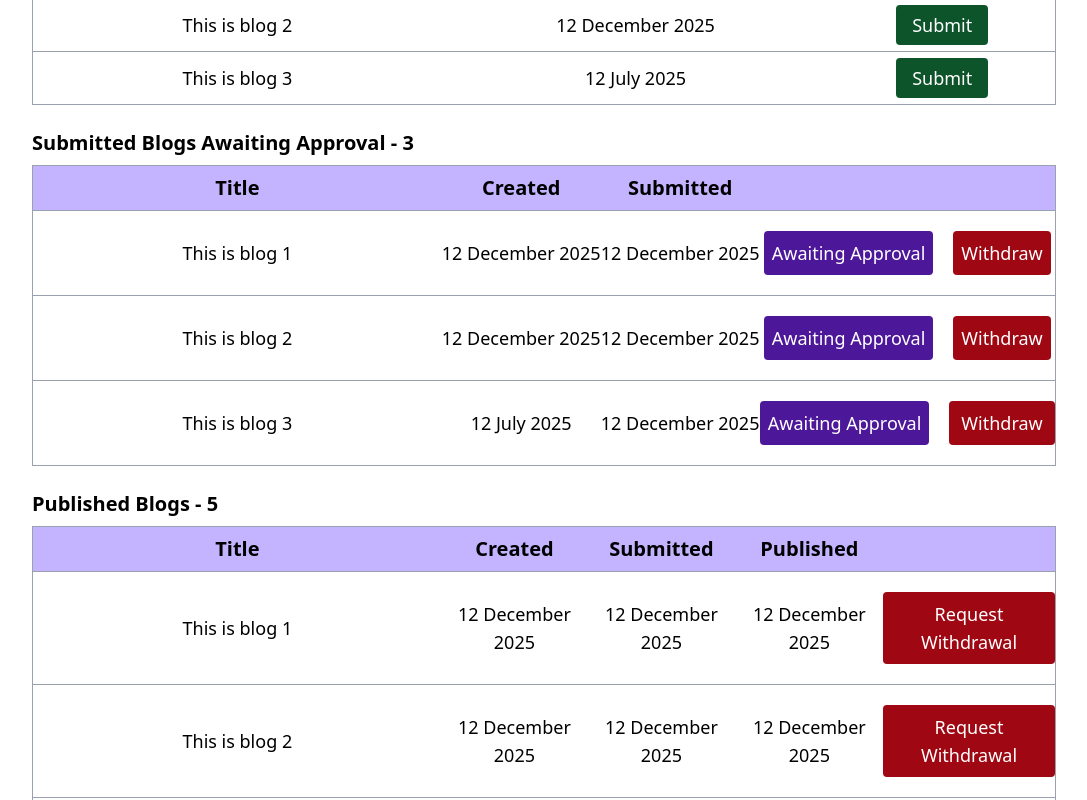
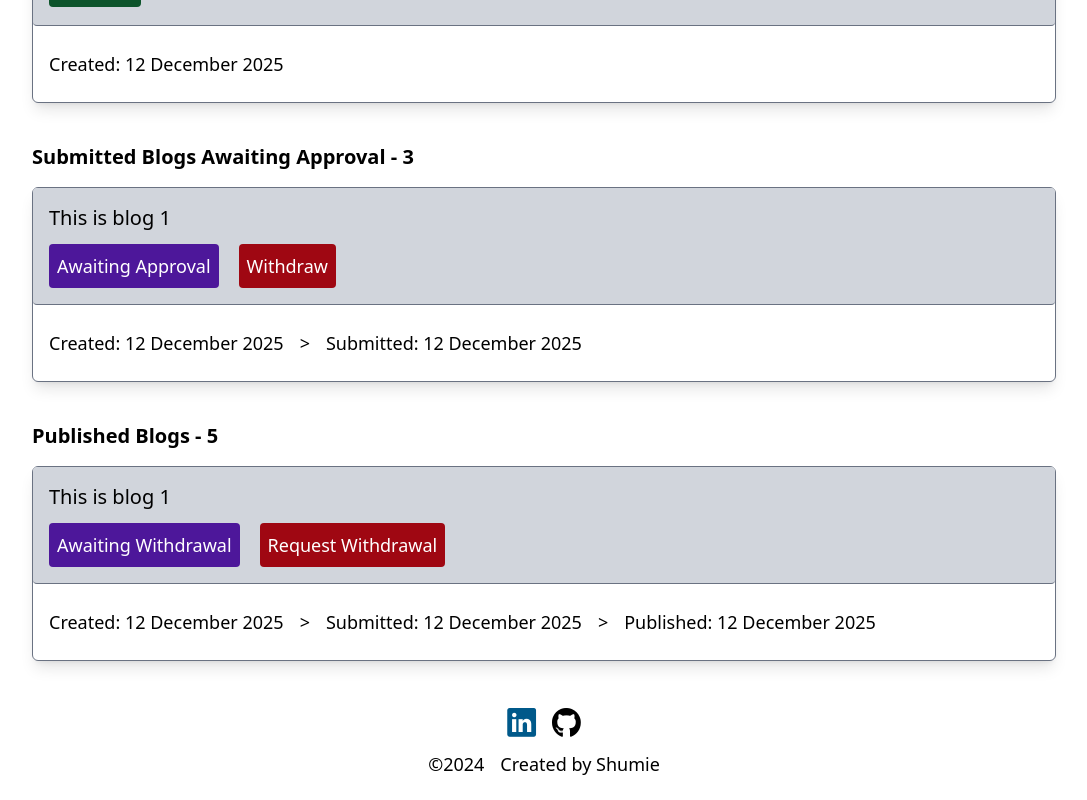
Before and after one commit to Shumieb/BlogSiteVue, a Vue app: page /author-dashboard/1 in a window 1280 px wide. Shown: the part 640-1440 px from the top of the page, without its empty margins (96-1183 px from the left). Built offline with nearby package versions, Linux system fonts and the light colour scheme.

Commit message:
finished author dashboard styling

```diff
--- a/src/Pages/AuthorDashboard.vue
+++ b/src/Pages/AuthorDashboard.vue
@@ -1,23 +1,29 @@
 <script setup lang="ts">
-    import AuthorTableComponent from '../components/AuthorTableComponent.vue';
     import UserInfoComponent from '../components/UserInfoComponent.vue';
+    import AuthorBlogsCard from '../components/AuthorBlogsCard.vue';
 
 </script>
 
 <template>
     <UserInfoComponent/>
 
-    <section class="w-[80%] mx-auto mt-8">
+    <section class="w-[80%] mx-auto mt-8 mb-10">
         <p class="text-xl font-bold">Blogs To Submit - 2</p>
-        <AuthorTableComponent v-bind:submit="true"/>
+        <div class="mt-4">
+            <AuthorBlogsCard v-bind:submit="true"/>
+        </div>
     </section>
-    <section class="w-[80%] mx-auto">
+    <section class="w-[80%] mx-auto mt-8 mb-10">
         <p class="text-xl font-bold">Submitted Blogs Awaiting Approval - 3</p>
-         <AuthorTableComponent v-bind:approval="true"/>
+        <div class="mt-4">
+            <AuthorBlogsCard v-bind:approval="true"/>
+        </div>
     </section>
-    <section class="w-[80%] mx-auto">
+    <section class="w-[80%] mx-auto mt-8 mb-10">
         <p class="text-xl font-bold">Published Blogs - 5</p>
-        <AuthorTableComponent v-bind:published="true"/>
+        <div class="mt-4">
+            <AuthorBlogsCard v-bind:published="true"/>
+        </div>
     </section>
 </template>
 
--- a/src/Pages/UserDashboard.vue
+++ b/src/Pages/UserDashboard.vue
@@ -1,6 +1,7 @@
 <script setup lang="ts">
     import BlogVComponent from '../components/BlogVComponent.vue';
     import UserInfoComponent from '../components/UserInfoComponent.vue';
+    import NewsLetterSignUpComponent from '../components/NewsLetterSignUpComponent.vue';
 
     const HandleBlogLoad = () =>{
         console.log("load more blogs")
@@ -19,13 +20,15 @@
             <BlogVComponent/>
             <BlogVComponent/>
         </div>
-        <section class="mt-4 mb-8 text-center">
+        <section class="mt-10 mb-3 text-center">
         <button
             @click="HandleBlogLoad"
             class="bg-gray-950 text-white text-lg px-6 py-2 rounded border-2 border-gray-950 hover:bg-gray-800 cursor-pointer w-[25%]"
         >Load More</button>
     </section>
     </section>
+
+    <NewsLetterSignUpComponent/>
 </template>
 
 <style scoped>
--- /dev/null
+++ b/src/components/AuthorBlogsCard.vue
@@ -0,0 +1,52 @@
+<script setup lang="ts">
+    defineProps<{
+        submit?:boolean,
+        approval?:boolean,
+        published?:boolean
+    }>()
+</script>
+
+<template>
+    <section
+        class="border-1 border-gray-500 rounded-md shadow-lg"
+    >
+        <div class="rounded items-center border-b-1 py-1 bg-gray-300 border-gray-500 px-4">
+            <p class="text-xl mt-3">This is blog 1</p>
+            <div class="text-lg py-1">
+                <div v-if=submit class="my-4">
+                    <router-link
+                        to="/edit-blogs/1"
+                        class="bg-green-900 text-white py-2 px-4 my-2 rounded-sm"
+                    >Submit</router-link>
+                </div>
+                <div v-if=approval class="flex justify-start items-center gap-5 py-0 my-0">
+                    <p class="my-0 bg-violet-900 text-white py-2 px-2 rounded-sm"
+                    >Awaiting Approval</p>
+                    <router-link
+                        to="/edit-blogs/1"
+                        class="bg-red-800 text-white py-2 px-2 my-2 rounded-sm"
+                    >Withdraw</router-link>
+                </div>
+                <div v-if=published class="flex justify-start items-center gap-5 py-0 my-0">
+                    <p class="my-0 bg-violet-900 text-white py-2 px-2 rounded-sm"
+                    >Awaiting Withdrawal</p>
+                    <router-link
+                        to="/edit-blogs/1"
+                        class="bg-red-800 text-white py-2 px-2 my-2 rounded-sm"
+                    >Request Withdrawal</router-link>
+                </div>
+            </div>
+        </div>
+        <div class="px-4 py-6 flex items-center gap-4">
+            <p class="text-lg">Created: 12 December 2025</p>
+            <p v-if="submit==false" class="text-lg">></p>
+            <p v-if="submit==false" class="text-lg">Submitted: 12 December 2025</p>
+            <p v-if="published" class="text-lg">></p>
+            <p v-if=published class="text-lg">Published: 12 December 2025</p>
+        </div>
+
+    </section>
+
+</template>
+
+<style lang="css" scoped></style>
--- a/src/components/AuthorTableComponent.vue
+++ /dev/null
@@ -1,144 +0,0 @@
-<script setup lang="ts">
-    defineProps<{
-        submit?:boolean,
-        approval?:boolean,
-        published?:boolean
-    }>()
-</script>
-
-<template>
-    <table class="border-gray-400 w-[100%] mt-2 mb-6 table-auto">
-        <thead class="bg-violet-300 ">
-            <tr class="border border-gray-400">
-                <th class="text-xl w-[40%] py-2">Title</th>
-                <th class="text-xl py-2">Created</th>
-                <th
-                    v-if="submit==false"
-                    class=" text-xl py-2"
-                >Submitted</th>
-                <th
-                    class="text-xl py-2"
-                    v-if="published"
-                >Published</th>
-                <th class=" text-xl py-2"></th>
-            </tr>
-        </thead>
-        <tbody>
-            <tr class="text-center border border-gray-400">
-                <td class="text-lg">This is blog 1</td>
-                <td class="text-lg">12 December 2025</td>
-                <td
-                    v-if="submit==false"
-                    class="text-lg"
-                >12 December 2025</td>
-                <td
-                    v-if=published
-                    class="text-lg"
-                >12 December 2025</td>
-                <td class="text-lg py-3">
-                     <router-link
-                            to="/edit-blogs/1"
-                             v-if=submit
-                            class="bg-green-900 text-white py-2 px-4 my-2 rounded-sm"
-                        >Submit</router-link>
-                    <div class="flex justify-center items-center gap-5 py-0 my-0">
-                        <p
-                            v-if=approval
-                            class="my-0 bg-violet-900 text-white py-2 px-2 rounded-sm"
-                        >Awaiting Approval</p>
-                        <router-link
-                            to="/edit-blogs/1"
-                            v-if=approval
-                            class="bg-red-800 text-white py-2 px-2 my-2 rounded-sm"
-                        >Withdraw</router-link>
-                    </div>
-                        <div class="flex justify-center items-center gap-5 py-0 my-0">
-                        <router-link
-                            to="/edit-blogs/1"
-                            v-if=published
-                            class="bg-red-800 text-white py-2 px-2 my-2 rounded-sm"
-                        >Request Withdrawal</router-link>
-                    </div>
-                </td>
-            </tr>
-            <tr class="text-center border border-gray-400">
-                <td class="text-lg">This is blog 2</td>
-                <td class="text-lg">12 December 2025</td>
-                <td
-                    v-if="submit==false"
-                    class="text-lg"
-                >12 December 2025</td>
-                <td
-                    v-if=published
-                    class="text-lg"
-                >12 December 2025</td>
-                <td class="text-lg py-3">
-                     <router-link
-                            to="/edit-blogs/1"
-                             v-if=submit
-                            class="bg-green-900 text-white py-2 px-4 my-2 rounded-sm"
-                        >Submit</router-link>
-                    <div class="flex justify-center items-center gap-5 py-0 my-0">
-                        <p
-                            v-if=approval
-                            class="my-0 bg-violet-900 text-white py-2 px-2 rounded-sm"
-                        >Awaiting Approval</p>
-                         <router-link
-                            to="/edit-blogs/1"
-                            v-if=approval
-                            class="bg-red-800 text-white py-2 px-2 my-2 rounded-sm"
-                        >Withdraw</router-link>
-                    </div>
-                    <div class="flex justify-center items-center gap-5 py-0 my-0">
-                        <router-link
-                            to="/edit-blogs/1"
-                            v-if=published
-                            class="bg-red-800 text-white py-2 px-2 my-2 rounded-sm"
-                        >Request Withdrawal</router-link>
-                    </div>
-                </td>
-            </tr>
-            <tr class="text-center border border-gray-400">
-                <td class="text-lg">This is blog 3</td>
-                <td class="text-lg">12 July 2025</td>
-                <td
-                    v-if="submit==false"
-                    class="text-lg"
-                >12 December 2025</td>
-                <td
-                    v-if=published
-                    class="text-lg"
-                >12 December 2025</td>
-                <td class="text-lg py-3">
-                    <router-link
-                            to="/edit-blogs/1"
-                             v-if=submit
-                            class="bg-green-900 text-white py-2 px-4 my-2 rounded-sm"
-                        >Submit</router-link>
-                    <div class="flex justify-center items-center gap-5 py-0 my-0">
-                        <p
-                            v-if=approval
-                            class="my-0 bg-violet-900 text-white py-2 px-2 rounded-sm"
-                        >Awaiting Approval</p>
-                         <router-link
-                            to="/edit-blogs/1"
-                            v-if=approval
-                            class="bg-red-800 text-white py-2 px-3 my-2 rounded-sm"
-                        >Withdraw</router-link>
-                    </div>
-                    <div class="flex justify-center items-center gap-5 py-0 my-0">
-                        <router-link
-                            to="/edit-blogs/1"
-                            v-if=published
-                            class="bg-red-800 text-white py-2 px-2 my-2 rounded-sm"
-                        >Request Withdrawal</router-link>
-                    </div>
-                </td>
-            </tr>
-        </tbody>
-</table>
-
-</template>
-
-<style scoped>
-</style>
```
